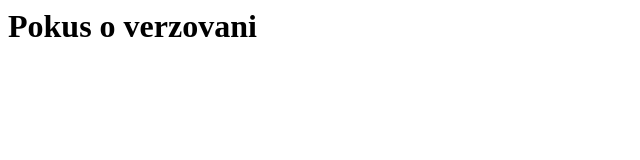
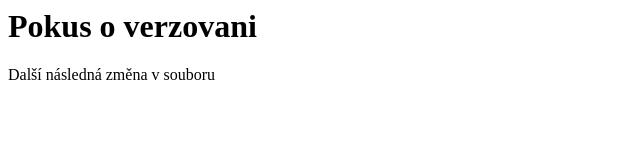
Before and after one commit to PavelPospisil/VerzovaniPokus10, a plain HTML site: page index.html in a window 1280 px wide. Shown: the whole page, without its empty margins (0-640 px from the left). Drawn offline with Linux system fonts and the light colour scheme.

Commit message:
Second change

```diff
--- a/index.html
+++ b/index.html
@@ -1 +1,2 @@
 <h1>Pokus o verzovani</h1>
+<p>Další následná změna v souboru</p>
```
